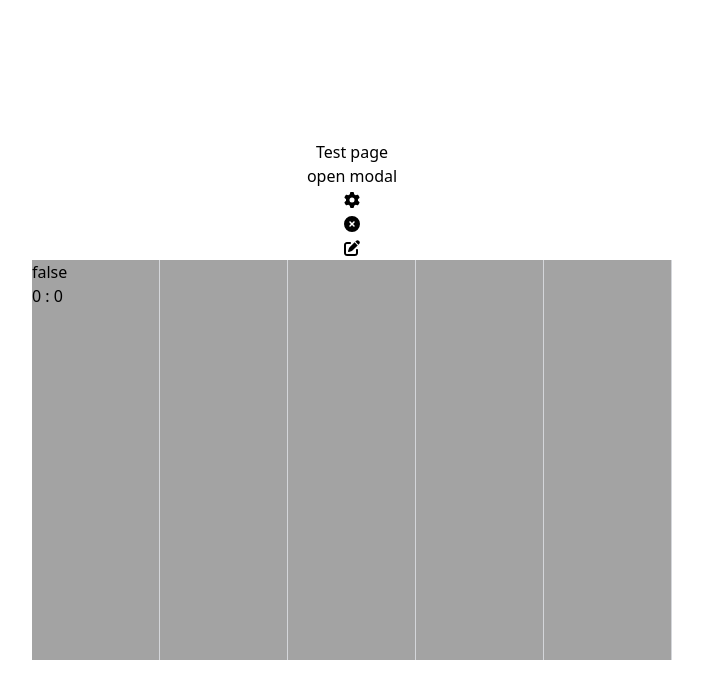
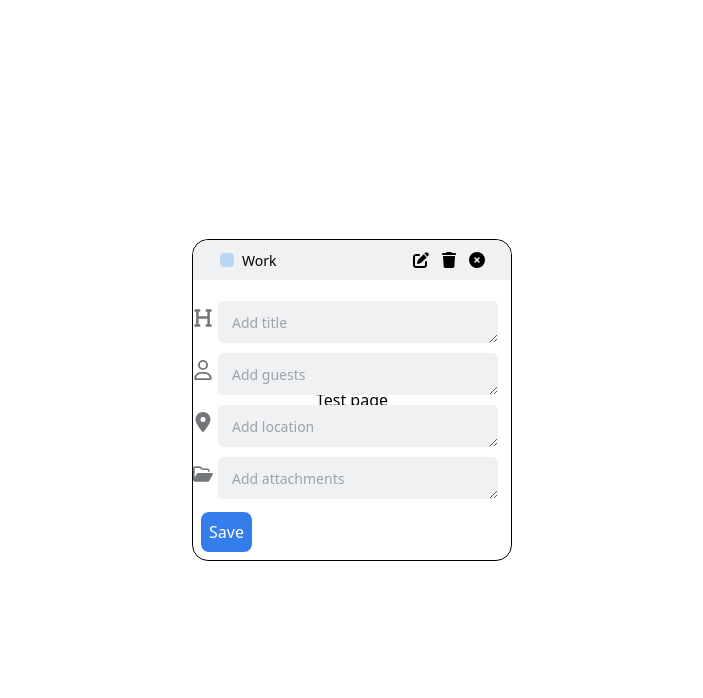
Before and after one commit to timjcai/calendah, a React (Vite) app: page /test in a window 1280 px wide. Shown: the top 698 px of the page, without its empty margins (288-991 px from the left). Built offline with nearby package versions, Linux system fonts and the light colour scheme.

Commit message:
WIP: hardcoded ModalNavbar
- currently not dynamically set based on the calendar we are viewing.
- set basic styling for the calendar name and the actions we can take
- need to add ReactToolTip

```diff
--- a/src/components/Calendar/EventCard.tsx
+++ b/src/components/Calendar/EventCard.tsx
@@ -55,7 +55,7 @@ export const EventCard = ({ className, props }) => {
         <CardWrapper
             $height={`${eventCardHeight}px`}
             $top={`${topPosition}px`}
-            $bgcolor={settings.calendar_color[calendar_id]}
+            $bgcolor={settings.calendar_color[calendar_id].color}
             $zindex={event_id}
             // onPointerDown={e=>setDraggable(true)}
             // onPointerUp={e=>setDraggable(false)}
--- a/src/components/Modal/BaseModal.tsx
+++ b/src/components/Modal/BaseModal.tsx
@@ -1,6 +1,13 @@
 import React from "react";
-import { ModalBox, Modalnav } from "./Modal.styles";
+import {
+    CalendarColorSquare,
+    ModalBox,
+    Modalnav,
+    NavContentWrapper,
+} from "./Modal.styles";
 import { IconButton } from "../common/Button";
+import settings from "../../db/settings.json";
+import { Paragraph } from "../common/Text";
 
 export const BaseModal = ({ children, top, left }) => {
     return (
@@ -9,12 +16,19 @@ export const BaseModal = ({ children, top, left }) => {
         </ModalBox>
     );
 };
-
+// CHANGES #1: NEED TO EDIT - add functionality for dynamic changes based on calendar view
 export const ModalNavbar = () => {
     return (
         <Modalnav>
-            <div></div>
-            <div>
+            <NavContentWrapper>
+                <CalendarColorSquare
+                    $bgcolor={settings.calendar_color[1].color}
+                />
+                <Paragraph $fsize={"14px"}>
+                    {settings.calendar_color[1].name}
+                </Paragraph>
+            </NavContentWrapper>
+            <NavContentWrapper>
                 <IconButton
                     onClick={(e) => console.log("editing")}
                     label={"edit"}
@@ -27,7 +41,7 @@ export const ModalNavbar = () => {
                     onClick={(e) => console.log("exiting")}
                     label={"exit"}
                 />
-            </div>
+            </NavContentWrapper>
         </Modalnav>
     );
 };
--- a/src/components/Modal/Modal.styles.tsx
+++ b/src/components/Modal/Modal.styles.tsx
@@ -21,12 +21,14 @@ export const ModalBox = styled.div<ModalBoxProps>`
 export const Modalnav = styled.div`
     display: flex;
     flex-direction: row;
+    align-items: center;
     justify-content: space-between;
     padding: 0em 1.5em 0em 1.5em;
     background-color: #eff1f2;
     border-top-left-radius: 16px;
     border-top-right-radius: 16px;
     margin-bottom: 16px;
+    min-height: 40px;
 `;
 
 export const CalendarColorSquare = styled.div<CommonStylingProps>`
@@ -37,3 +39,10 @@ export const CalendarColorSquare = styled.div<CommonStylingProps>`
     margin-top: 3px;
     background-color: ${(props) => props.$bgcolor};
 `;
+
+export const NavContentWrapper = styled.div`
+    display: flex;
+    flex-direction: row;
+    width: fit-content;
+    gap: 8px;
+`;
--- a/src/db/settings.json
+++ b/src/db/settings.json
@@ -3,10 +3,22 @@
   "start_of_the_week": "Monday",
   "view_size": 7,
   "calendar_color": {
-    "1": "#BAD7F2",
-    "2": "#F2E2BA",
-    "3": "#F2BAC9",
-    "4": "#BAF2BB"
+    "1": {
+      "name": "Work",
+      "color": "#BAD7F2"
+    },
+    "2": {
+      "name": "Side Projects",
+      "color": "#F2E2BA"
+    },
+    "3": {
+      "name": "Family",
+      "color": "#F2BAC9"
+    },
+    "4": {
+      "name": "Exercise",
+      "color": "#BAF2BB"
+    }
   },
   "newevent_default": {
     "title": "No title",
--- a/src/pages/Test.tsx
+++ b/src/pages/Test.tsx
@@ -8,10 +8,14 @@ import { dayMappingFromIndex, monthMappingFromIndex } from "../db/Mapping";
 import { formatISO, parseISO } from "date-fns";
 import { getLocalHour, getLocalMinute, rubyDateConverter } from "../utils";
 import NewEventModal from "../components/Modal/NewEventModal";
-import { IconButton } from "../components/common/Button";
+import { IconButton, StyledButton } from "../components/common/Button";
 
 import settings from "../db/settings.json";
 import { StyledPlannerColumn } from "../components/Calendar/Calendar.styles";
+import { BaseModal, ModalNavbar } from "../components/Modal/BaseModal";
+import { ModalBox } from "../components/Modal/Modal.styles";
+import { FormInputText } from "../components/common/Form/Form";
+import { FormProvider, useForm } from "react-hook-form";
 
 export const Test = () => {
     const [isActive, setIsActive] = useState(false);
@@ -23,6 +27,7 @@ export const Test = () => {
     const [xGuardRails, setXGuardRails] = useState(null);
     const [hoverEventCardWidth, setHoverEventCardWidth] = useState(colWidth);
     const [hoverEventCardLeft, setHoverEventCardLeft] = useState(0);
+    const methods = useForm();
 
     useEffect(() => {
         // Function to be executed on window resize
@@ -83,6 +88,19 @@ export const Test = () => {
             onClick={setPositions}
         >
             <h1>Test page</h1>
+            <ModalBox>
+                <FormProvider {...methods}>
+                    <ModalNavbar></ModalNavbar>
+                    <form method="post">
+                        <FormInputText label={"title"} margin={"5px"} />
+                        <FormInputText label={"guests"} margin={"5px"} />
+                        <FormInputText label={"location"} margin={"5px"} />
+                        <FormInputText label={"attachments"} margin={"5px"} />
+                        <StyledButton type="submit">Save</StyledButton>
+                    </form>
+                </FormProvider>
+            </ModalBox>
+            {/* <div className="commentedout">
                 <button onClick={(e) => setIsActive((prevState) => !prevState)}>
                     open modal
                 </button>
@@ -123,6 +141,7 @@ export const Test = () => {
                         width={hoverEventCardWidth}
                     />
                 )}
+            </div> */}
         </div>
     );
 };
```
Lines whose indentation alone changed are shown as unchanged.
